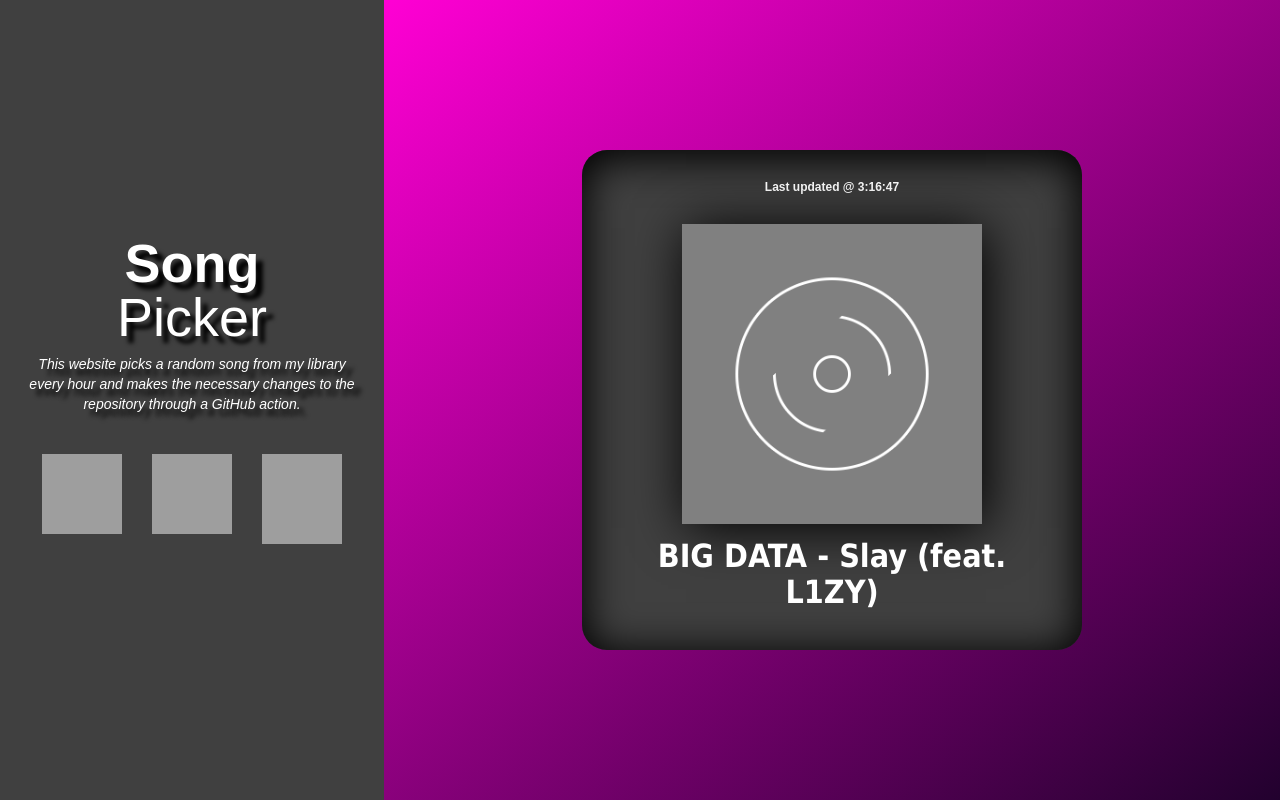
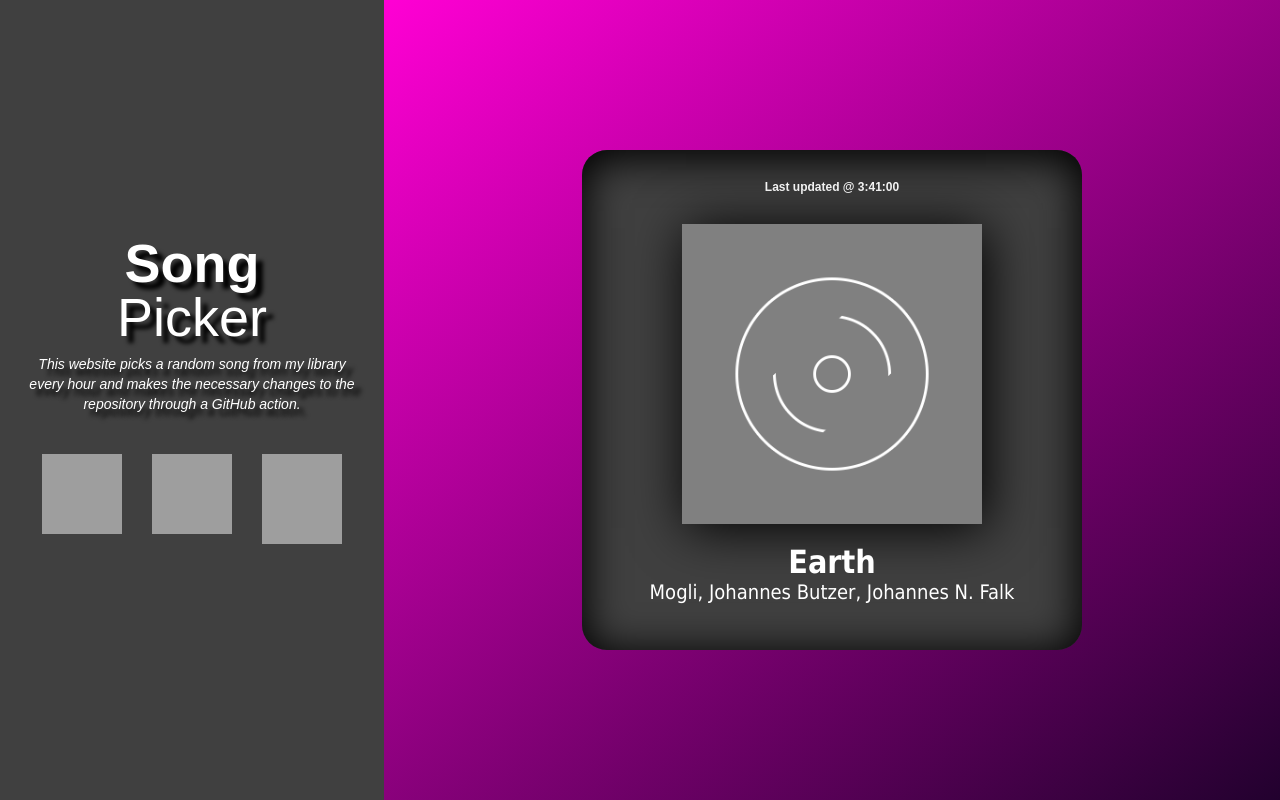
Before and after one commit to TeamNightSky/song-dynamics, a plain HTML site: page index.html in a window 1280 px wide. Drawn offline with Linux system fonts and the light colour scheme; grey boxes are pictures that could not be loaded; a script that the page names is missing.

Commit message:
Updated song website at 3:41:00

```diff
--- a/index.html
+++ b/index.html
@@ -34,12 +34,12 @@
         </div>
         <div class="song-container">
             <div class="song-content-box">
-                <div class="updated-last">Last updated @ 3:16:47</div>
+                <div class="updated-last">Last updated @ 3:41:00</div>
                 <div class="song-content-container">
                     <img src="static/img/noimage.png" loading="lazy" width="300" alt="" class="song-pic"/>
                     <div class="song-content-head">
-                        <h2 class="song-title">BIG DATA - Slay (feat. L1ZY)</h2>
-                        <p class="song-author"></p>
+                        <h2 class="song-title">Earth</h2>
+                        <p class="song-author">Mogli, Johannes Butzer, Johannes N. Falk</p>
                     </div>
                 </div>
             </div>
```
